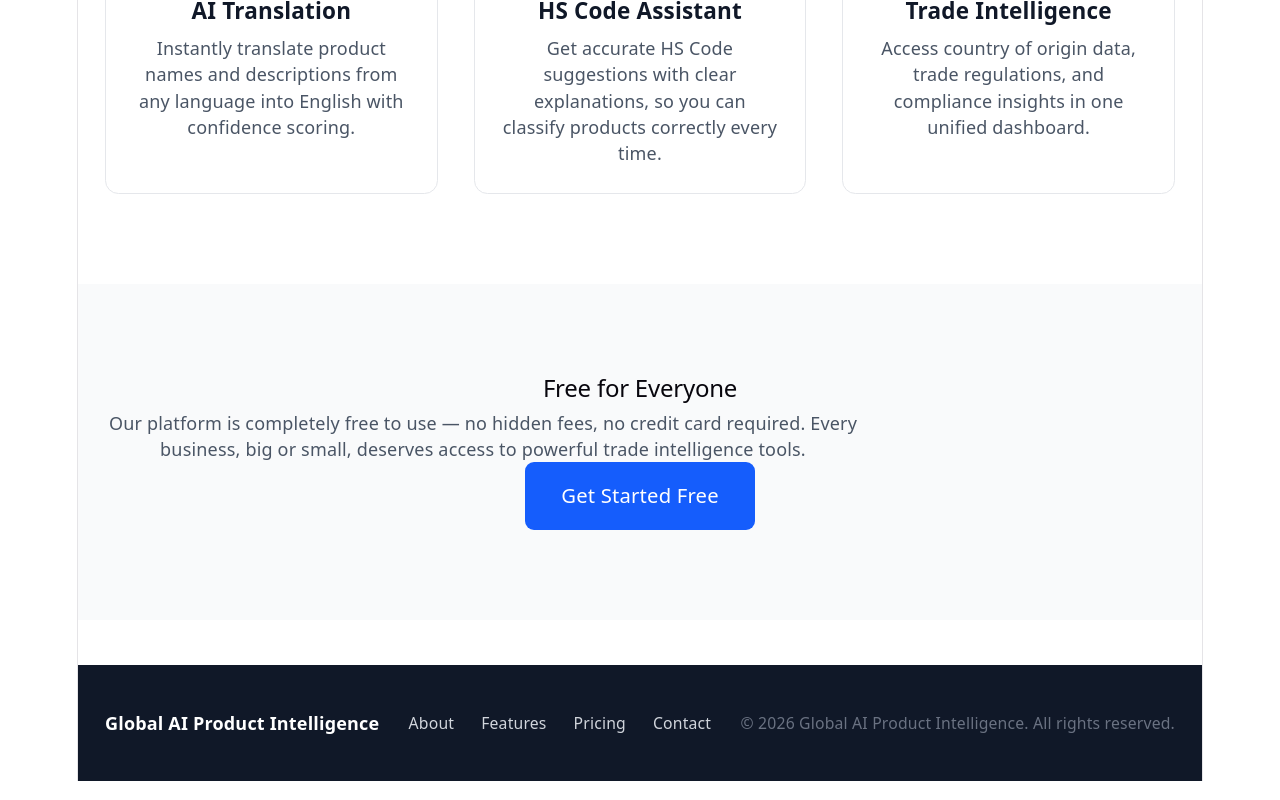
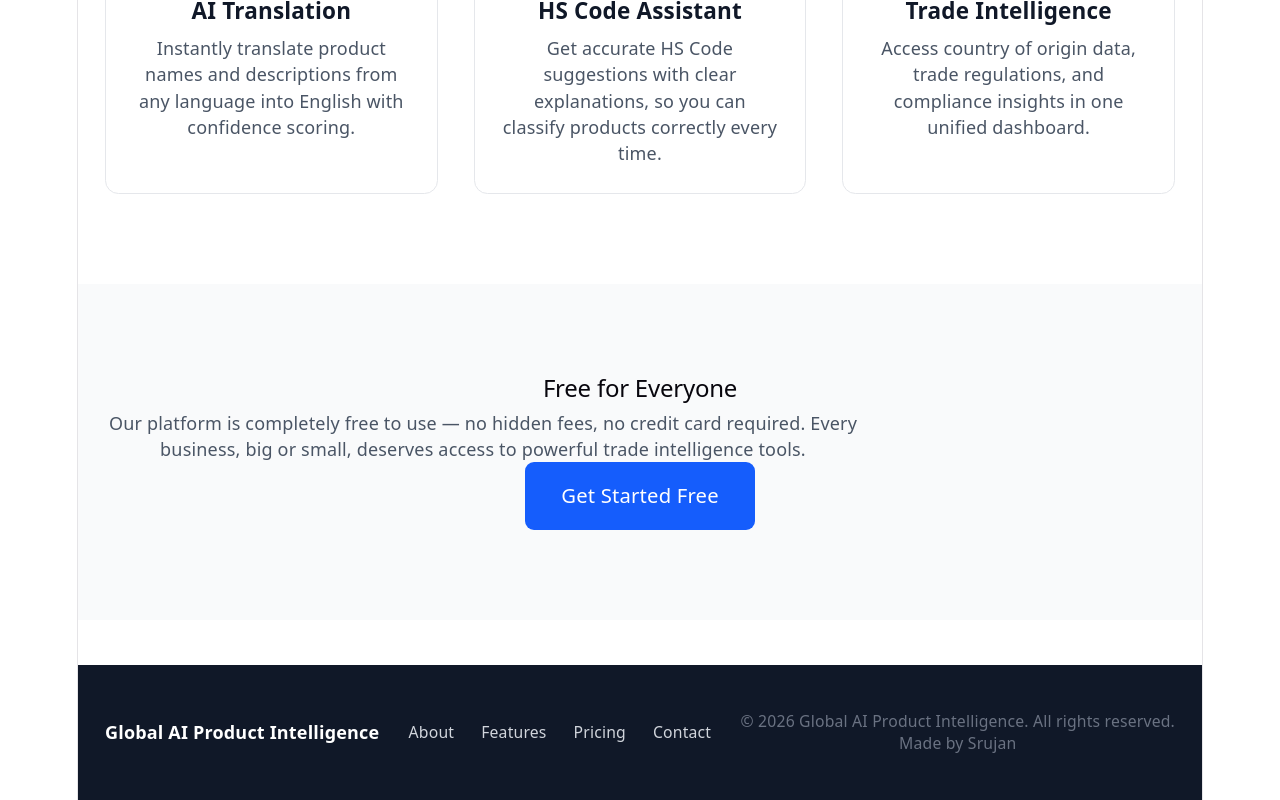
Before and after one commit to srivasavpabolu0615-hue/Srivasav, a React (Vite) app in the folder frontend/: page / in a window 1280 px wide. Shown: the part 1162-1962 px from the top of the page. Built offline with nearby package versions, Linux system fonts and the light colour scheme.

Commit message:
Update backend URL and add credit

```diff
--- a/frontend/src/App.tsx
+++ b/frontend/src/App.tsx
@@ -1,6 +1,6 @@
 import { useState, useRef, useEffect } from 'react';
 
-const BACKEND_URL = 'https://srivasav-backend.onrender.com';
+const BACKEND_URL = 'https://global-label-decode-backend.onrender.com';
 
 function App() {
   const [isModalOpen, setIsModalOpen] = useState(false);
@@ -59,7 +59,7 @@ function App() {
     setLoggedInEmail(null);
   };
 
-  // NEW: friendlier, more specific error messages
+  // friendlier, more specific error messages
   const getFriendlyError = (context: 'auth' | 'analyze' | 'chat', data: any, response?: Response) => {
     if (data?.error) {
       // Pass through specific backend messages, they're already clear
@@ -371,8 +371,10 @@ function App() {
             <a href="#pricing" className="hover:text-white">Pricing</a>
             <a href="#contact" className="hover:text-white">Contact</a>
           </div>
-          <div className="text-sm text-gray-500">
+          <div className="text-sm text-gray-500 text-center">
             © 2026 Global AI Product Intelligence. All rights reserved.
+            <br />
+            Made by Srujan
           </div>
         </div>
       </footer>
```
